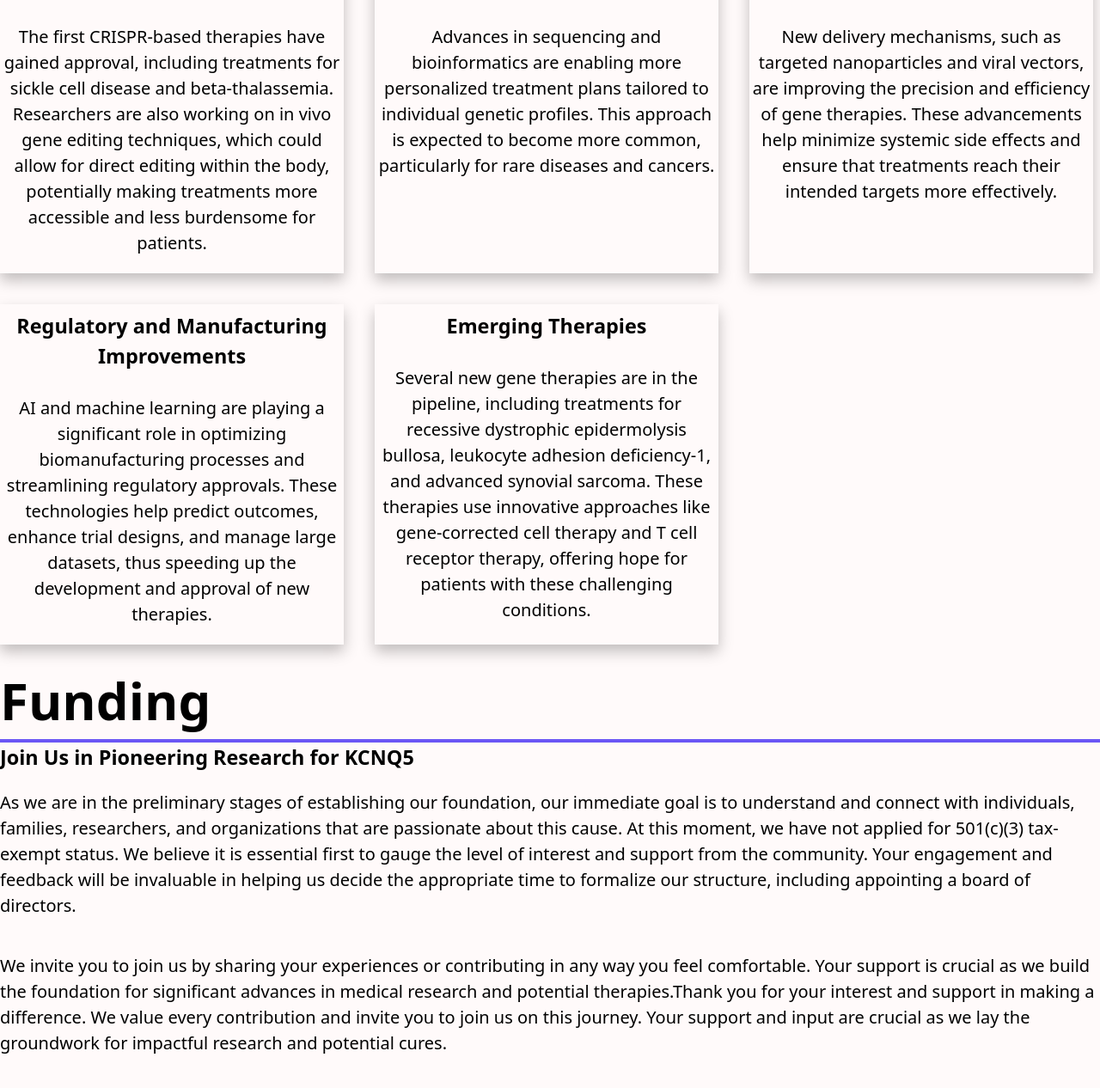
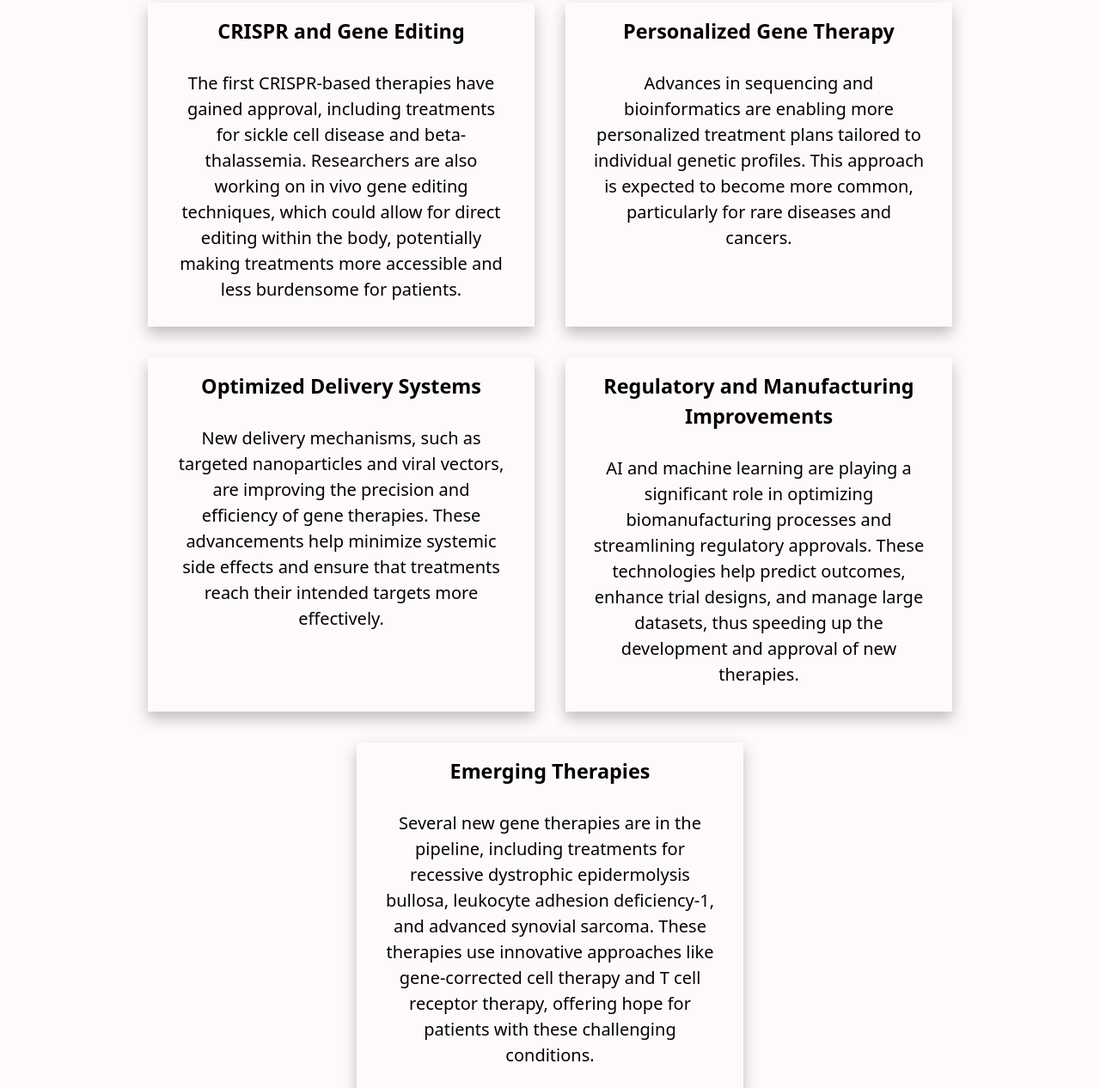
Before and after one commit to eric-j-owen/kcnq5, an Astro site: page /about in a window 1280 px wide. Shown: the part 1281-2547 px from the top of the page at 86% size. Built offline with nearby package versions, Linux system fonts and the light colour scheme; Astro itself is replaced by a stand-in of ours.

Commit message:
adjusts styling for about page

```diff
--- a/src/styles/pages/about.css
+++ b/src/styles/pages/about.css
@@ -1,7 +1,13 @@
 @import url("../variables.css");
+
+h2,
+h3,
+p {
+  margin-inline: var(--page-side-margin);
+}
 .title {
   position: relative;
-  background-image: url("side-person.jpg");
+  background-image: url("side.jpg");
   background-size: 1440px auto;
   background-position: left center;
   padding-block: 250px;
@@ -41,19 +47,24 @@
 }
 
 .research .cards {
-  display: grid;
-  grid-template-columns: repeat(auto-fit, minmax(320px, 400px));
   margin-block-start: 16px;
   gap: 36px;
-  max-width: 100%;
-  margin: 0 auto;
+  display: flex;
+  flex-wrap: wrap;
+  justify-content: center;
 }
 
 .research .cards div {
   box-shadow: 0 8px 16px rgba(0, 0, 0, 0.25);
   text-align: center;
+  padding: 8px;
+  max-width: 450px;
 }
 
 .research .cards div h3 {
   padding: 8px;
 }
+
+.funding h3 {
+  margin-block-start: 24px;
+}
```
Also changed, not shown: 2 other files.
